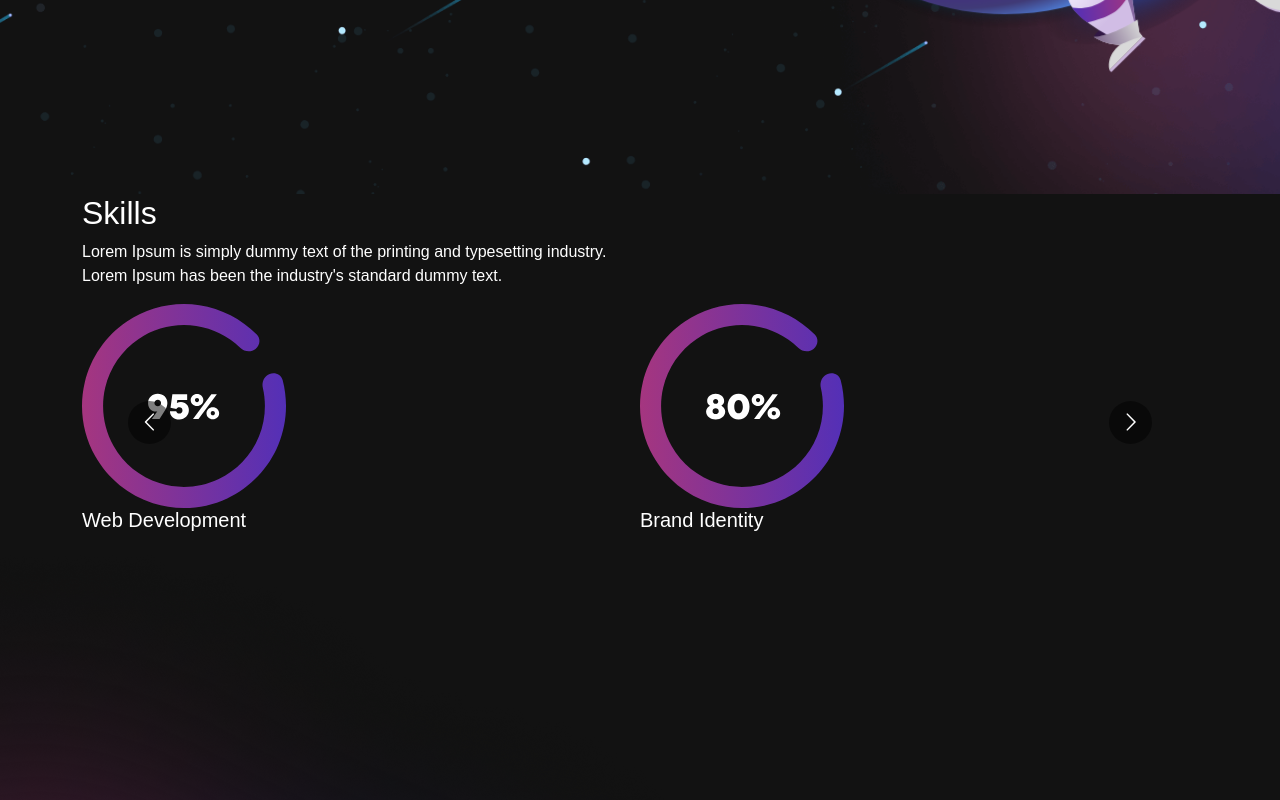
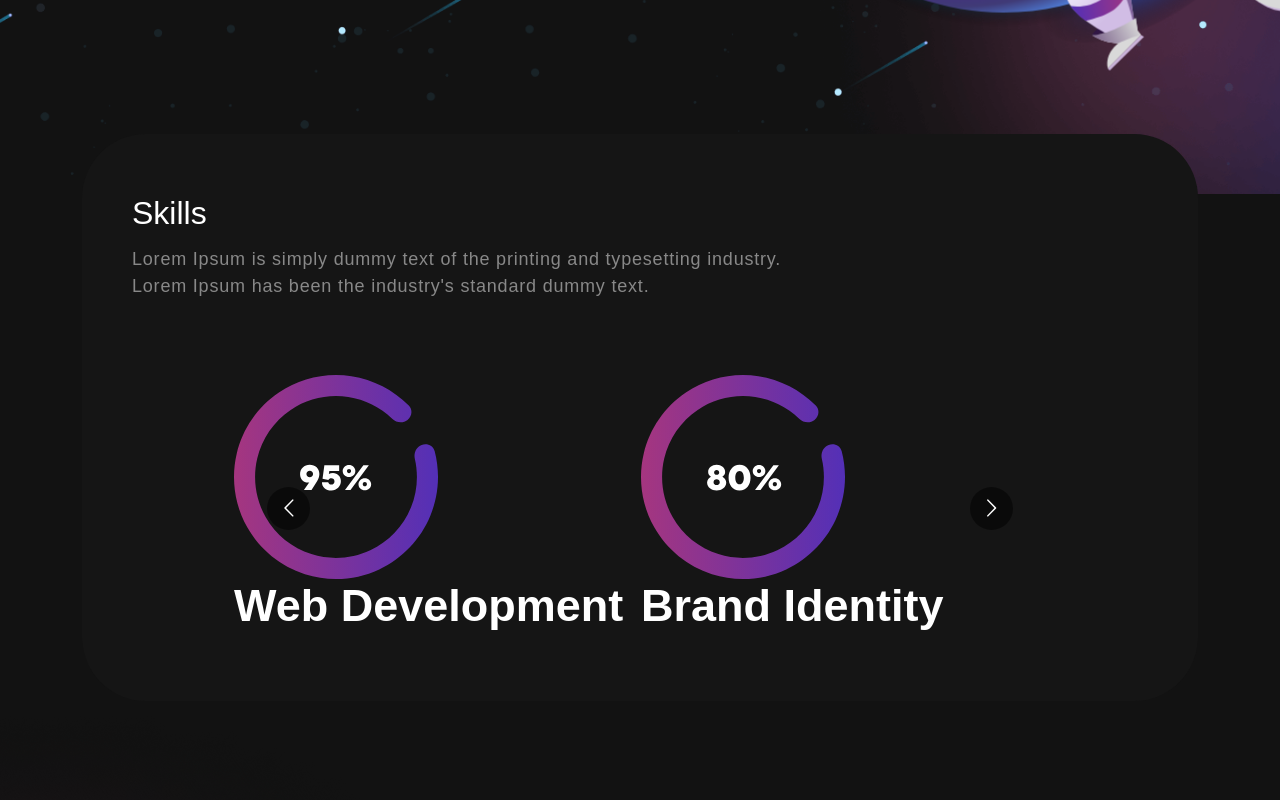
Before and after one commit to Anooshashraf/React-projects, a React (Vite) app in the folder Portfolio/: page / in a window 1280 px wide. Shown: the part 780-1580 px from the top of the page. Built offline with nearby package versions, Linux system fonts and the light colour scheme; a web font is replaced by a local one.

Commit message:
Skill CSS

```diff
--- a/Portfolio/src/App.css
+++ b/Portfolio/src/App.css
@@ -308,3 +308,36 @@
 .text-rotate > .wrap{
   border-right: 0.08em solid #666;
 }
+
+/* SkillS CSS */
+
+.skill{
+ padding: 0 0 50px 0;
+ position: relative;
+
+}
+.skill-bx{
+  background: #151515;
+  border-radius: 64px;
+  align-items: center;
+  padding: 60px 50px;
+  margin-top: -60px;
+
+}
+.skill h5{
+  font-size: 45px;
+  font-weight: 700;
+}
+.skill p{
+  color: #888888;
+  font-size: 18px;
+  letter-spacing: 0.8px;
+  line-height: 1.5em;
+  margin: 14px 0 75px 0;
+}
+
+.skill-slider{
+  width: 80%;
+  margin: 0 auto;
+  position: relative;
+}
```
